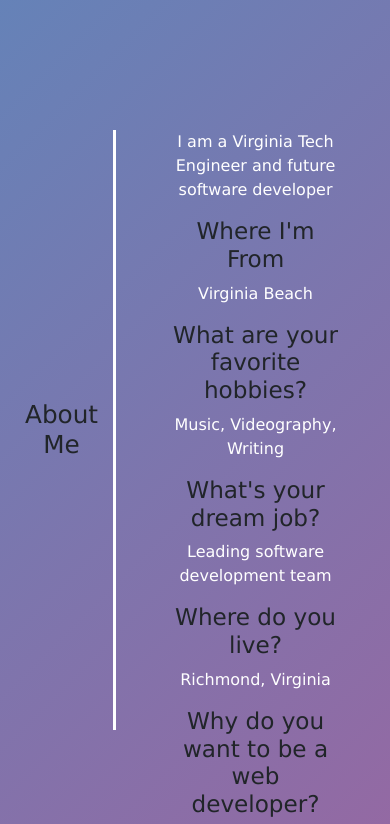
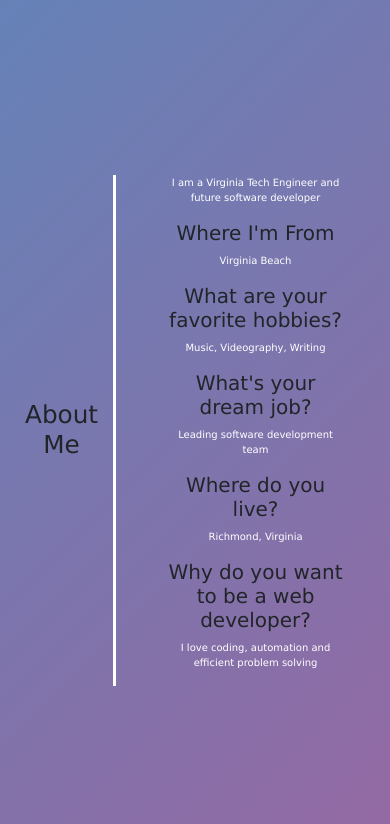
Before and after one commit to NickLeon92/NL-Developer-Portfolio, a plain HTML site: page index.html in a window 390 px wide. Shown: the part 1680-2504 px from the top of the page. Drawn offline with nearby package versions, Linux system fonts and the light colour scheme.

Commit message:
mobile styling

```diff
--- a/style.css
+++ b/style.css
@@ -200,7 +200,7 @@ img:hover {
 }
 #aboutMeContent{
     display: flex;
-    height: 600px;
+
     border-left: solid white;
 }
 .aboutsection img {
@@ -287,6 +287,12 @@ img:hover {
         padding: 15px 40px;
 
     }
+    #questions h3{
+        font-size: 20px;
+    }
+    #questions p{
+        font-size: 10px;
+    }
     /* nav {
       flex-direction: column;
     }
```
